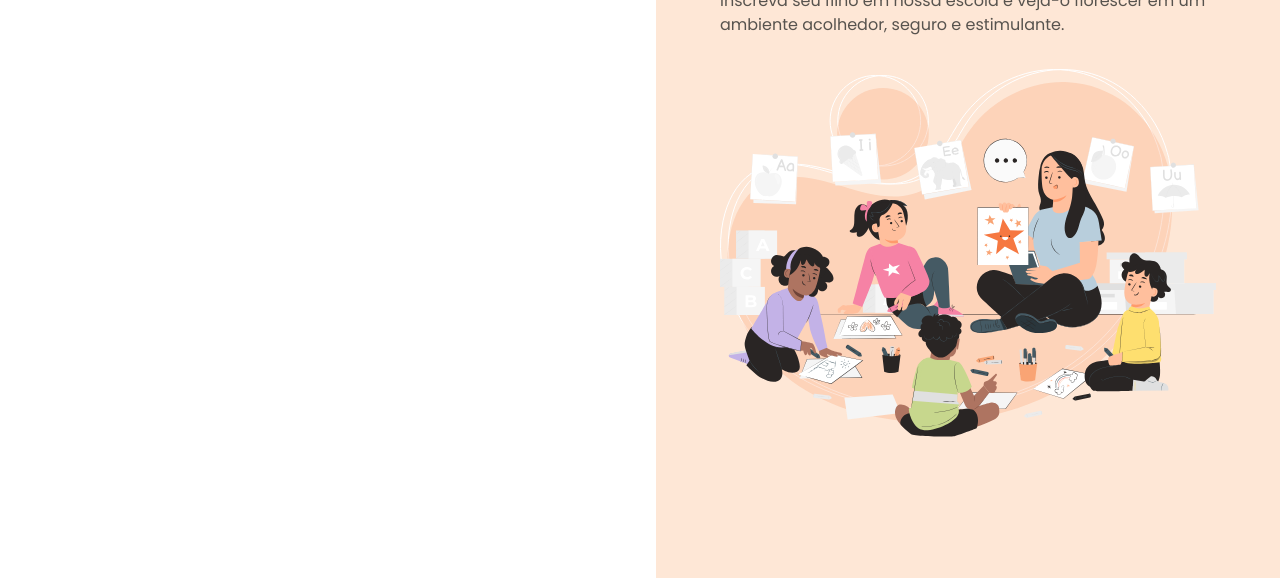
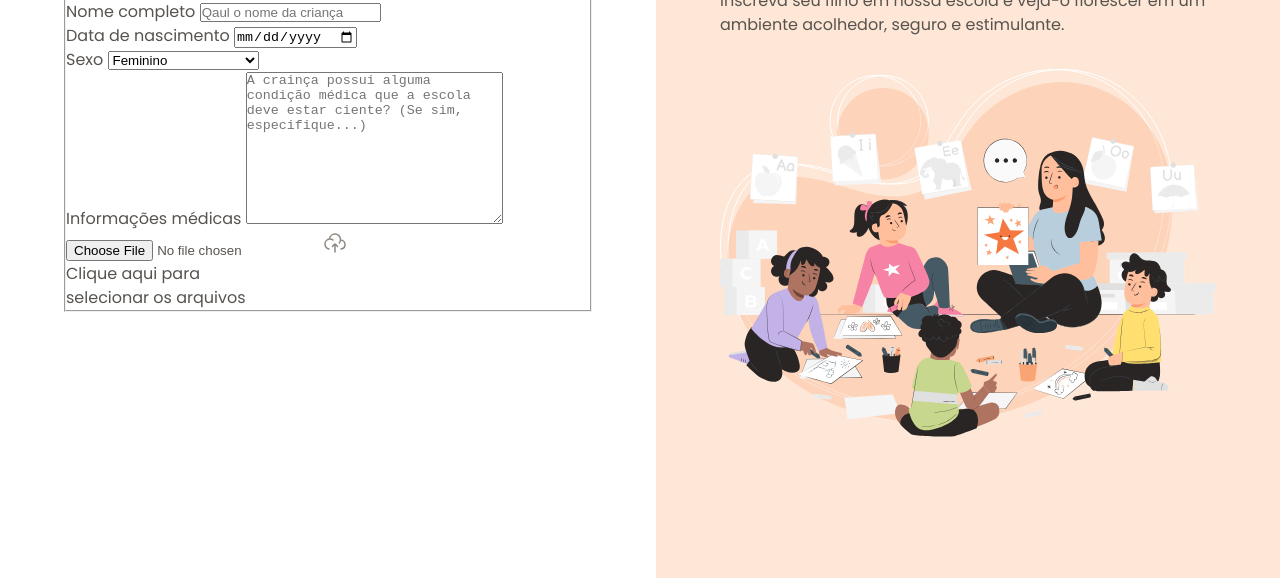
Before and after one commit to DavidFerreiraAlves/Fomulario_de_matricula, a plain HTML site: page index.html in a window 1280 px wide. Shown: the part 222-800 px from the top of the page. Drawn offline with Linux system fonts and the light colour scheme.

Commit message:
Iniciando o formulário

```diff
--- a/index.html
+++ b/index.html
@@ -30,6 +30,45 @@
                 <p>
                     Preencha os dados abaixo para matricular seu filho na escola de educação infantil Estrestas do Amanhã
                 </p>
+
+                <form method="post" enctype="multipart/form-data">
+                    <fieldset class="child-info">
+                        <legend>Informações da criança</legend>
+
+                        <div class="input-wrapper">
+                            <label for="fullname">Nome completo</label>
+                            <input id="fullname" name="fullname" type="text" placeholder="Qaul o nome da criança">
+                        </div>
+
+                        <div class="input-wrapper">
+                            <label for="birth">Data de nascimento</label>
+                            <input id="birth" name="birth" type="date" lang="pt-br">
+                        </div>
+
+                        <div class="select-wrapper">
+                            <label for="gender">Sexo</label>
+                            <select name="gender" id="gender">
+                                <option value="female">Feminino</option>
+                                <option value="male">Masculino</option>
+                                <option value="na">Prefiro não responder</option>
+                            </select>
+                        </div>
+
+                        <div class="textarea-wrapper">
+                            <label for="medical-info">Informações médicas</label>
+                            <textarea name="medical-info" id="medical-info" cols="30" rows="10" placeholder="A crainça possui alguma condição médica que a escola deve estar ciente? (Se sim, especifique...)"></textarea>
+                        </div>
+
+                        <div class="droparea-wrapper">
+                            <input type="file" id="birth-file" name="birth-file" >
+                            <img src="assets/icons/cloud-upload.svg" alt="">
+                            <p>Clique aqui para <br>
+                                selecionar os arquivos
+                            </p>
+                        </div>
+
+                    </fieldset>
+                </form>
             </div>
         </main>
 
```
